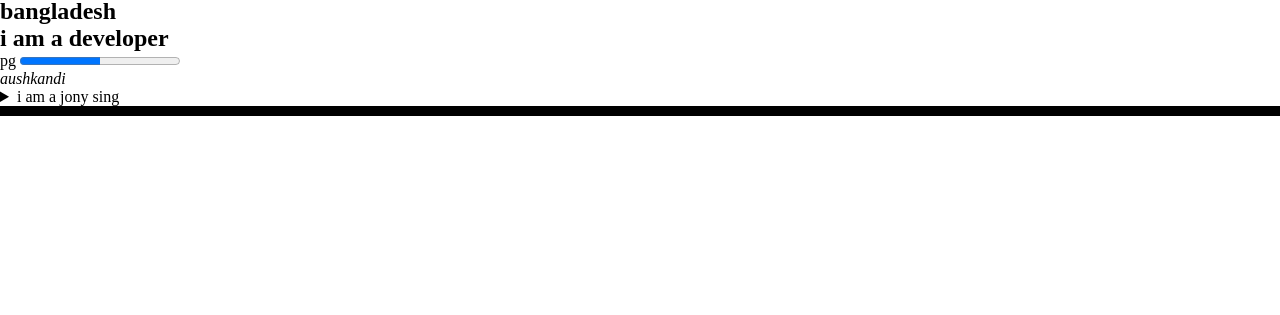
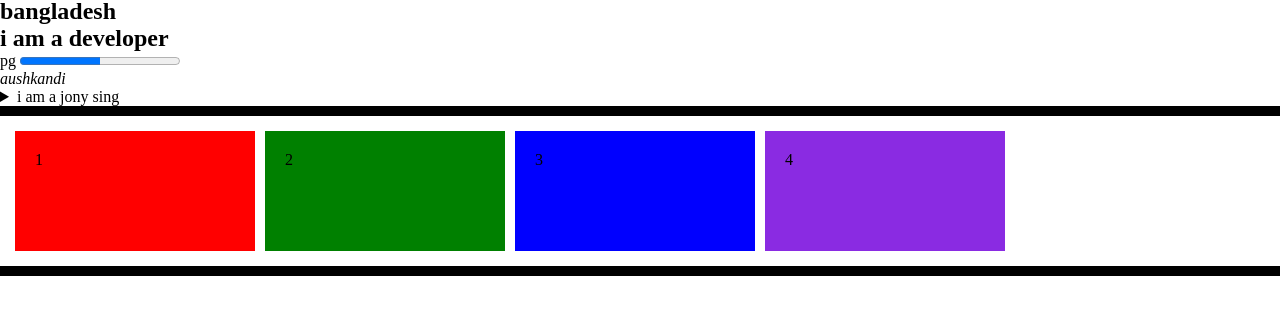
Before and after one commit to Majharul-Islam2121/new-code-amar, a plain HTML site: page index.html in a window 1280 px wide. Shown: the part 75-390 px from the top of the page. Drawn offline with Linux system fonts and the light colour scheme.

Commit message:
add box contain

```diff
--- a/index.html
+++ b/index.html
@@ -23,7 +23,15 @@
 
 <hr>
 
+<div class="contain">
+    <div class="box">1</div>
+    <div class="box1">2</div>
+    <div class="box2">3</div>
+    <div class="box3">4</div>
 
 
+
+</div>
+<hr>
 </body>
 </html>
--- a/stayles/test.css
+++ b/stayles/test.css
@@ -1,3 +1,14 @@
 *{margin: 0px;padding: 0px;}
 h1{cursor: progress;}
 hr{border: 5px solid black;}
+
+.contain{display: flex;margin: 10px;}
+.contain > div{margin: 5px;}
+
+
+.box{padding: 20px;background-color: red;height: 80px; width: 200px;}
+.box1{background-color: green;height: 80px;width: 200px;padding: 20px;}
+.box2{background-color: blue;height: 80px;width: 200px;padding: 20px;justify-content: right;align-items: flex-start;}
+.box3{background-color: blueviolet;height: 80px;width: 200px;padding: 20px;}
+
+hr
```
